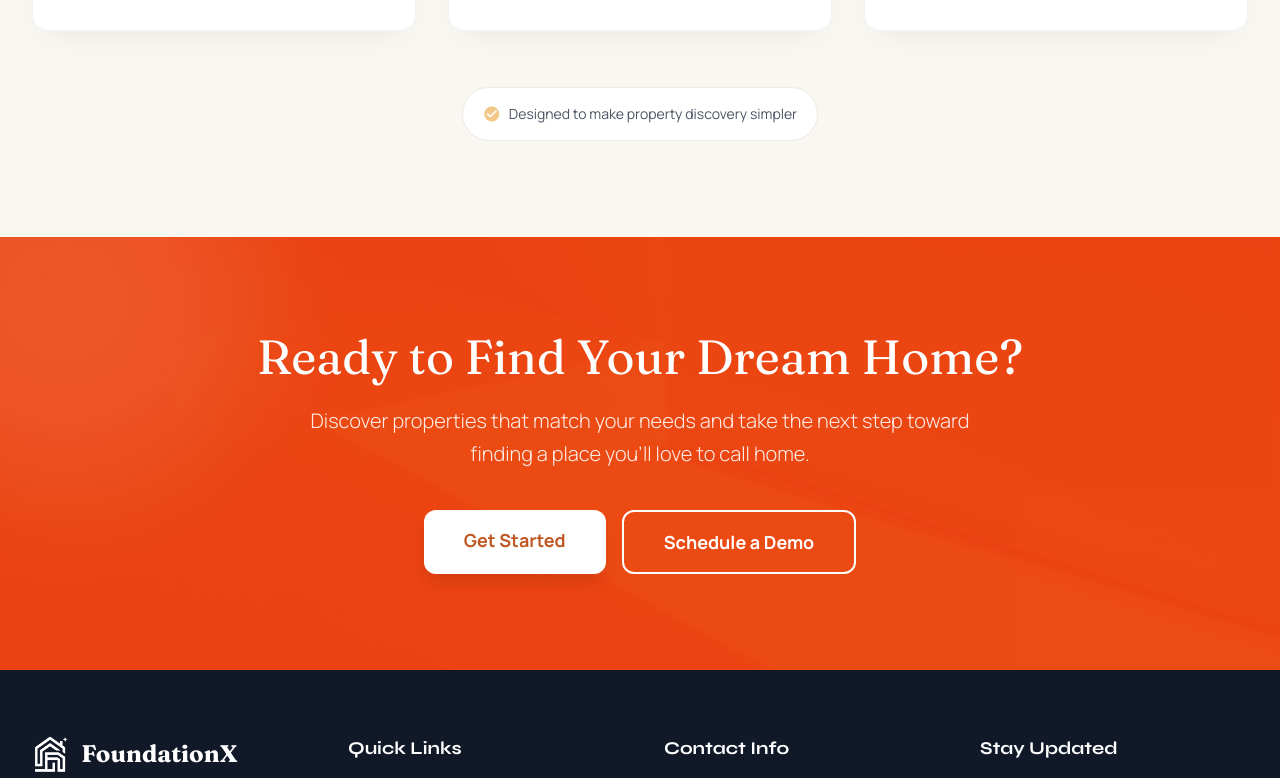
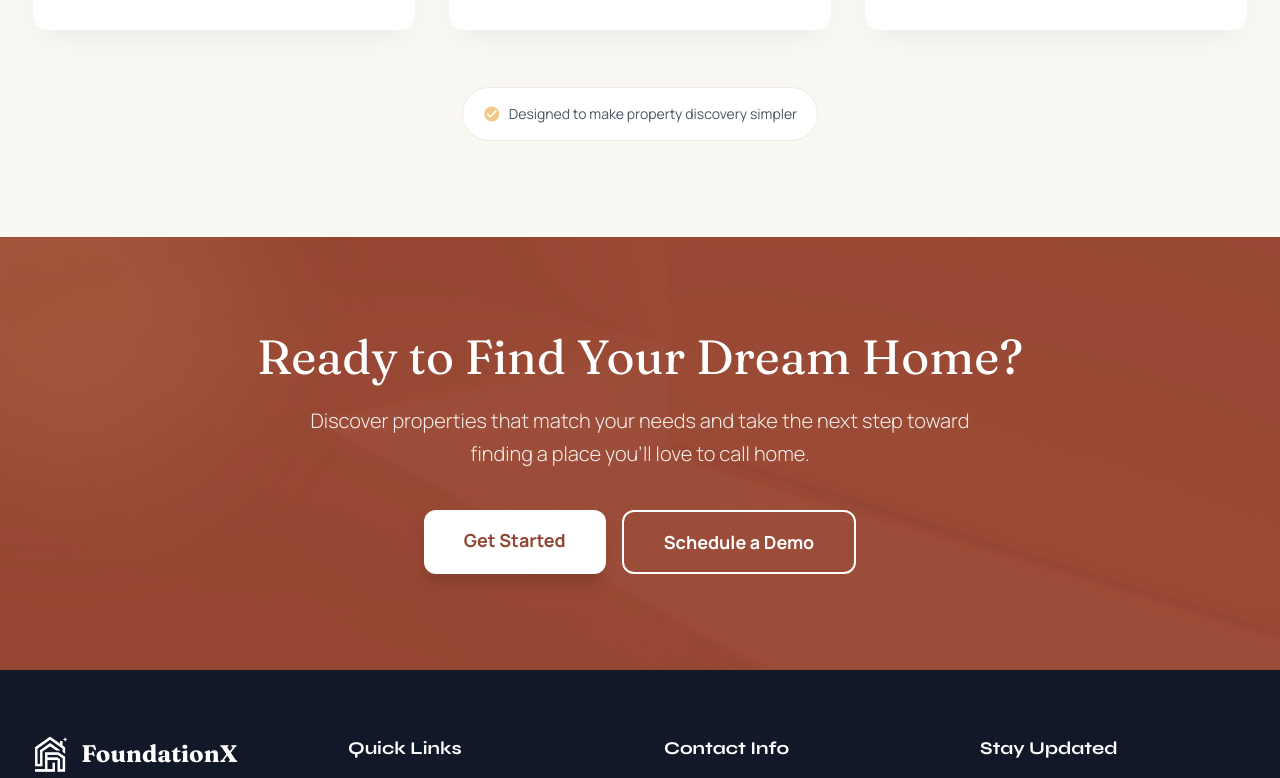
Before and after one commit to PavanYadavGo/frontend, a React (Vite) app: page / in a window 1280 px wide. Shown: the part 5822-6600 px from the top of the page. Built offline with nearby package versions, Linux system fonts and the light colour scheme; no server answers.

Commit message:
UI:image error fix:4

```diff
--- a/src/components/home/CTASection.tsx
+++ b/src/components/home/CTASection.tsx
@@ -4,21 +4,21 @@ import abstractImage from '../../images/prop/Abstract.png';
 
 const CTASection: React.FC = () => {
   return (
-    <section className="relative overflow-hidden bg-[#EC4613] py-24">
+    <section className="relative overflow-hidden bg-[#A84F38] py-24">
 
       {/* Background Image */}
       <img
         src={abstractImage}
         alt=""
         aria-hidden="true"
-        className="absolute inset-0 z-0 h-full w-full object-cover opacity-100 mix-blend-overlay pointer-events-none"
+        className="absolute inset-0 z-0 h-full w-full object-cover opacity-60 pointer-events-none"
       />
 
-      {/* Background Overlay */}
-      <div className="absolute inset-0 z-[1] bg-[#EC4613]/20 pointer-events-none" />
+      {/* Soft Overlay */}
+      <div className="absolute inset-0 z-[1] bg-[#7F3A2B]/35 pointer-events-none" />
 
-      {/* Decorative Shape */}
-      <div className="absolute -top-32 -left-32 z-[2] h-96 w-96 rounded-full bg-white/10 blur-3xl pointer-events-none" />
+      {/* Decorative Glow */}
+      <div className="absolute -top-32 -left-32 z-[2] h-96 w-96 rounded-full bg-[#f1c888]/10 blur-3xl pointer-events-none" />
 
       {/* Content */}
       <div className="relative z-10 mx-auto max-w-[1280px] px-8 text-center">
@@ -36,14 +36,14 @@ const CTASection: React.FC = () => {
 
           <Link
             to="/signup"
-            className="bg-white text-[#C05621] font-manrope font-bold text-lg px-10 py-4 rounded-xl shadow-[0px_10px_15px_-3px_rgba(0,0,0,0.1)] hover:shadow-2xl hover:-translate-y-0.5 transition-all inline-block"
+            className="bg-white text-[#8F4532] font-manrope font-bold text-lg px-10 py-4 rounded-xl shadow-[0px_10px_15px_-3px_rgba(0,0,0,0.15)] hover:shadow-2xl hover:-translate-y-0.5 transition-all inline-block"
           >
             Get Started
           </Link>
 
           <Link
             to="/contact"
-            className="border-2 border-white text-white font-manrope font-bold text-lg px-10 py-4 rounded-xl hover:bg-white hover:text-[#C05621] transition-all inline-block"
+            className="border-2 border-white text-white font-manrope font-bold text-lg px-10 py-4 rounded-xl hover:bg-white hover:text-[#8F4532] transition-all inline-block"
           >
             Schedule a Demo
           </Link>
```
